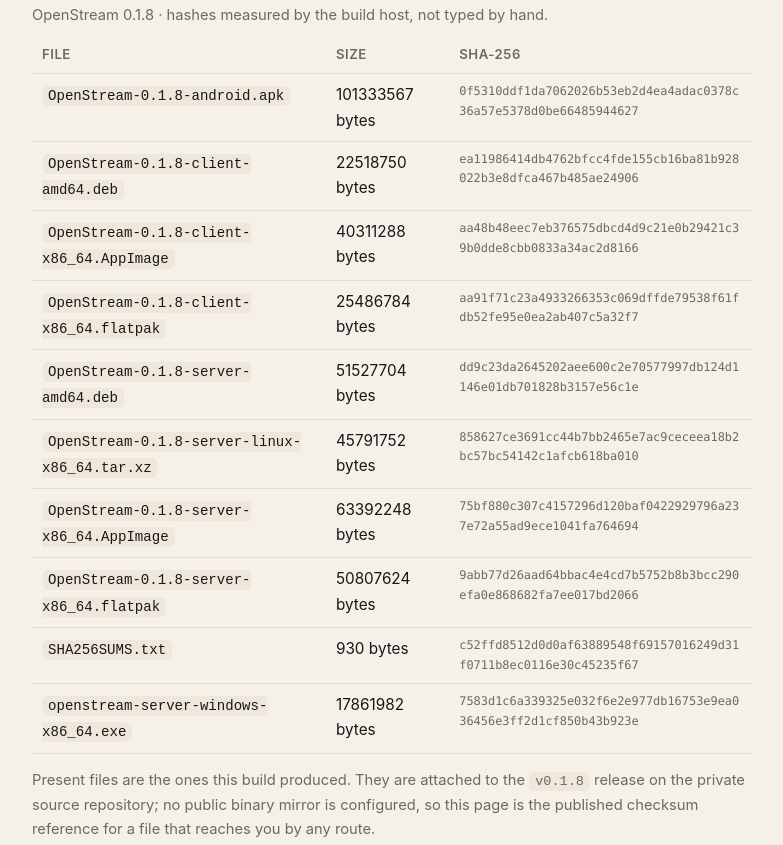
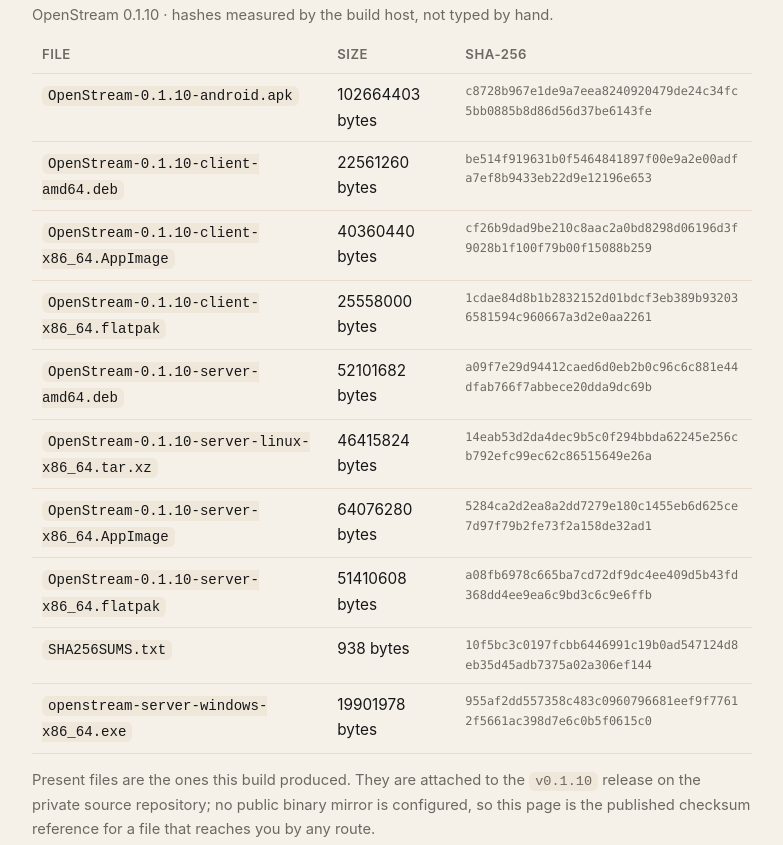
Before and after one commit to mhqurashi-apps/openstream, a plain HTML site: page downloads.html in a window 1280 px wide. Shown: the part 655-1500 px from the top of the page, without its empty margins (248-1031 px from the left). Drawn offline with Linux system fonts and the light colour scheme.

Commit message:
Publish the OpenStream public pages

```diff
--- a/downloads.html
+++ b/downloads.html
@@ -93,7 +93,7 @@
     phone will run it. The SHA-256 next to each file is the one the build host
     measured.</p>
     <p><strong>Where to get them.</strong> These files are attached to the
-    <code>0.1.8</code> release on the private source repository. There is no
+    <code>0.1.10</code> release on the private source repository. There is no
     public binary mirror, so they are not downloadable from this page; this page
     is the published checksum reference. When a file reaches you by any route,
     compare it against the table below and the <code>MANIFEST.txt</code> it came
@@ -107,22 +107,22 @@
   <a href="https://github.com/MHQurashi/openstream/blob/master/docs/TESTING.md">docs/TESTING.md</a>.</p>
 
 <!-- artifacts:start -->
-  <p class="updated">OpenStream 0.1.8 &middot; hashes measured by the build host, not typed by hand.</p>
+  <p class="updated">OpenStream 0.1.10 &middot; hashes measured by the build host, not typed by hand.</p>
   <table>
     <tr><th>File</th><th>Size</th><th>SHA-256</th></tr>
-    <tr><td><code>OpenStream-0.1.8-android.apk</code></td><td>101333567 bytes</td><td class="hash">0f5310ddf1da7062026b53eb2d4ea4adac0378c36a57e5378d0be66485944627</td></tr>
-    <tr><td><code>OpenStream-0.1.8-client-amd64.deb</code></td><td>22518750 bytes</td><td class="hash">ea11986414db4762bfcc4fde155cb16ba81b928022b3e8dfca467b485ae24906</td></tr>
-    <tr><td><code>OpenStream-0.1.8-client-x86_64.AppImage</code></td><td>40311288 bytes</td><td class="hash">aa48b48eec7eb376575dbcd4d9c21e0b29421c39b0dde8cbb0833a34ac2d8166</td></tr>
-    <tr><td><code>OpenStream-0.1.8-client-x86_64.flatpak</code></td><td>25486784 bytes</td><td class="hash">aa91f71c23a4933266353c069dffde79538f61fdb52fe95e0ea2ab407c5a32f7</td></tr>
-    <tr><td><code>OpenStream-0.1.8-server-amd64.deb</code></td><td>51527704 bytes</td><td class="hash">dd9c23da2645202aee600c2e70577997db124d1146e01db701828b3157e56c1e</td></tr>
-    <tr><td><code>OpenStream-0.1.8-server-linux-x86_64.tar.xz</code></td><td>45791752 bytes</td><td class="hash">858627ce3691cc44b7bb2465e7ac9ceceea18b2bc57bc54142c1afcb618ba010</td></tr>
-    <tr><td><code>OpenStream-0.1.8-server-x86_64.AppImage</code></td><td>63392248 bytes</td><td class="hash">75bf880c307c4157296d120baf0422929796a237e72a55ad9ece1041fa764694</td></tr>
-    <tr><td><code>OpenStream-0.1.8-server-x86_64.flatpak</code></td><td>50807624 bytes</td><td class="hash">9abb77d26aad64bbac4e4cd7b5752b8b3bcc290efa0e868682fa7ee017bd2066</td></tr>
-    <tr><td><code>SHA256SUMS.txt</code></td><td>930 bytes</td><td class="hash">c52ffd8512d0d0af63889548f69157016249d31f0711b8ec0116e30c45235f67</td></tr>
-    <tr><td><code>openstream-server-windows-x86_64.exe</code></td><td>17861982 bytes</td><td class="hash">7583d1c6a339325e032f6e2e977db16753e9ea036456e3ff2d1cf850b43b923e</td></tr>
+    <tr><td><code>OpenStream-0.1.10-android.apk</code></td><td>102664403 bytes</td><td class="hash">c8728b967e1de9a7eea8240920479de24c34fc5bb0885b8d86d56d37be6143fe</td></tr>
+    <tr><td><code>OpenStream-0.1.10-client-amd64.deb</code></td><td>22561260 bytes</td><td class="hash">be514f919631b0f5464841897f00e9a2e00adfa7ef8b9433eb22d9e12196e653</td></tr>
+    <tr><td><code>OpenStream-0.1.10-client-x86_64.AppImage</code></td><td>40360440 bytes</td><td class="hash">cf26b9dad9be210c8aac2a0bd8298d06196d3f9028b1f100f79b00f15088b259</td></tr>
+    <tr><td><code>OpenStream-0.1.10-client-x86_64.flatpak</code></td><td>25558000 bytes</td><td class="hash">1cdae84d8b1b2832152d01bdcf3eb389b932036581594c960667a3d2e0aa2261</td></tr>
+    <tr><td><code>OpenStream-0.1.10-server-amd64.deb</code></td><td>52101682 bytes</td><td class="hash">a09f7e29d94412caed6d0eb2b0c96c6c881e44dfab766f7abbece20dda9dc69b</td></tr>
+    <tr><td><code>OpenStream-0.1.10-server-linux-x86_64.tar.xz</code></td><td>46415824 bytes</td><td class="hash">14eab53d2da4dec9b5c0f294bbda62245e256cb792efc99ec62c86515649e26a</td></tr>
+    <tr><td><code>OpenStream-0.1.10-server-x86_64.AppImage</code></td><td>64076280 bytes</td><td class="hash">5284ca2d2ea8a2dd7279e180c1455eb6d625ce7d97f79b2fe73f2a158de32ad1</td></tr>
+    <tr><td><code>OpenStream-0.1.10-server-x86_64.flatpak</code></td><td>51410608 bytes</td><td class="hash">a08fb6978c665ba7cd72df9dc4ee409d5b43fd368dd4ee9ea6c9bd3c6c9e6ffb</td></tr>
+    <tr><td><code>SHA256SUMS.txt</code></td><td>938 bytes</td><td class="hash">10f5bc3c0197fcbb6446991c19b0ad547124d8eb35d45adb7375a02a306ef144</td></tr>
+    <tr><td><code>openstream-server-windows-x86_64.exe</code></td><td>19901978 bytes</td><td class="hash">955af2dd557358c483c0960796681eef9f77612f5661ac398d7e6c0b5f0615c0</td></tr>
   </table>
   <p class="updated">Present files are the ones this build produced. They are
-  attached to the <code>v0.1.8</code> release on the private source repository; no
+  attached to the <code>v0.1.10</code> release on the private source repository; no
   public binary mirror is configured, so this page is the published checksum
   reference for a file that reaches you by any route.</p>
   <h3>Not in this build</h3>
@@ -172,7 +172,7 @@
   <code>FAILED</code> line means that file is corrupt or not the one this build
   produced &mdash; do not install it. Without the manifest, compare a single
   file against the table above:</p>
-<pre>sha256sum OpenStream-0.1.8-server-amd64.deb</pre>
+<pre>sha256sum OpenStream-0.1.10-server-amd64.deb</pre>
 
   <h2>Install, in plain language</h2>
   <p>Two halves, clearly labelled: <strong>OpenStream Server</strong> is the
@@ -182,7 +182,7 @@
 
   <div class="app">
     <h3>OpenStream Server &mdash; Linux (<code>.deb</code>)</h3>
-    <p><code>sudo apt install ./OpenStream-0.1.8-server-amd64.deb</code></p>
+    <p><code>sudo apt install ./OpenStream-0.1.10-server-amd64.deb</code></p>
     <p><strong>Needs nothing else.</strong> The only declared dependency is
     <code>libc6</code>; the FFmpeg libraries are in
     <code>/usr/lib/openstream-server/lib</code>. Start it deliberately with
@@ -196,8 +196,8 @@
 
   <div class="app">
     <h3>OpenStream Server &mdash; AppImage</h3>
-    <p><code>chmod +x OpenStream-0.1.8-server-x86_64.AppImage &amp;&amp;
-    ./OpenStream-0.1.8-server-x86_64.AppImage --help</code></p>
+    <p><code>chmod +x OpenStream-0.1.10-server-x86_64.AppImage &amp;&amp;
+    ./OpenStream-0.1.10-server-x86_64.AppImage --help</code></p>
     <p><strong>Needs nothing installed</strong> and no FUSE: on a machine without
     FUSE, prefix the command with <code>APPIMAGE_EXTRACT_AND_RUN=1</code>. Run it
     with no arguments and the session server listens on <code>0.0.0.0:40076</code>
@@ -207,7 +207,7 @@
 
   <div class="app">
     <h3>OpenStream Server &mdash; Flatpak</h3>
-    <p><code>flatpak install --user ./OpenStream-0.1.8-server-x86_64.flatpak</code><br>
+    <p><code>flatpak install --user ./OpenStream-0.1.10-server-x86_64.flatpak</code><br>
     <code>flatpak run dev.openstream.OpenStreamServer --help</code></p>
     <p><strong>No OpenStream package and no FFmpeg needed.</strong> Flatpak
     fetches the shared freedesktop runtime the bundle is built against; that is
@@ -219,7 +219,7 @@
 
   <div class="app">
     <h3>OpenStream Server &mdash; tarball (no package manager)</h3>
-    <p><code>tar -xJf OpenStream-0.1.8-server-linux-x86_64.tar.xz</code><br>
+    <p><code>tar -xJf OpenStream-0.1.10-server-linux-x86_64.tar.xz</code><br>
     <code>./openstream-server/openstream-server --help</code></p>
     <p><strong>Needs nothing installed.</strong> Keep the <code>lib/</code>
     directory next to the binary.</p>
@@ -227,7 +227,7 @@
 
   <div class="app">
     <h3>OpenStream Client &mdash; Linux (<code>.deb</code>)</h3>
-    <p><code>sudo apt install ./OpenStream-0.1.8-client-amd64.deb</code></p>
+    <p><code>sudo apt install ./OpenStream-0.1.10-client-amd64.deb</code></p>
     <p>This is the <em>one</em> artifact that still needs apt to install two
     desktop libraries &mdash; <code>libgtk-3-0t64</code> and
     <code>libsecret-1-0</code> &mdash; and <code>apt install ./file.deb</code>
@@ -237,9 +237,9 @@
 
   <div class="app">
     <h3>OpenStream Client &mdash; AppImage and Flatpak</h3>
-    <p><code>chmod +x OpenStream-0.1.8-client-x86_64.AppImage &amp;&amp;
-    ./OpenStream-0.1.8-client-x86_64.AppImage</code><br>
-    <code>flatpak install --user ./OpenStream-0.1.8-client-x86_64.flatpak</code></p>
+    <p><code>chmod +x OpenStream-0.1.10-client-x86_64.AppImage &amp;&amp;
+    ./OpenStream-0.1.10-client-x86_64.AppImage</code><br>
+    <code>flatpak install --user ./OpenStream-0.1.10-client-x86_64.flatpak</code></p>
     <p><strong>Needs nothing else:</strong> the AppImage carries GTK 3, and the
     Flatpak bundle gets GTK from the freedesktop runtime Flatpak installs for
     you. Both need a graphical desktop session.</p>
@@ -248,7 +248,7 @@
   <div class="app">
     <h3>Android client (<code>.apk</code>)</h3>
     <p>Copy the APK to the phone and tap it, or
-    <code>adb install OpenStream-0.1.8-android.apk</code>. Android will ask you
+    <code>adb install OpenStream-0.1.10-android.apk</code>. Android will ask you
     to allow installing from an unknown source: the build is debug-signed, not
     Play-signed. Nothing else to install.</p>
   </div>
```
Also changed, not shown: .well-known/assetlinks.json (added), 1 other file.
